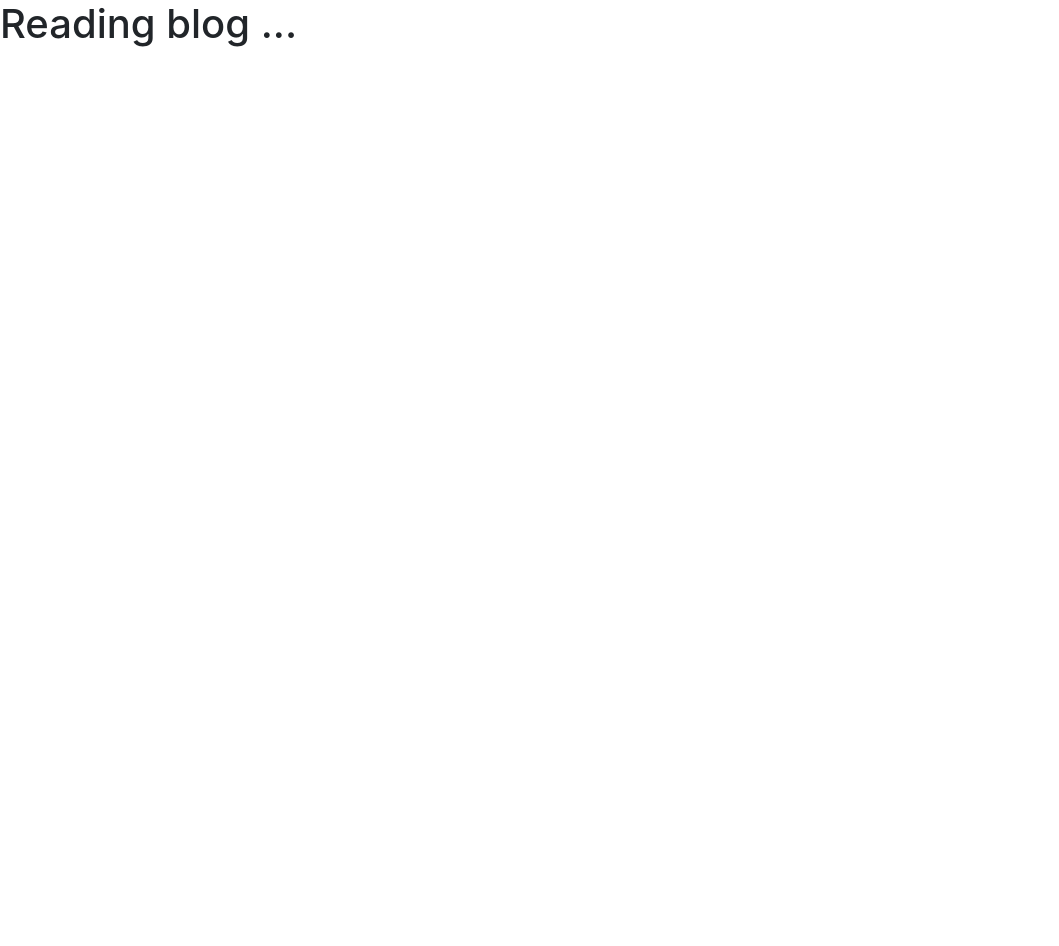
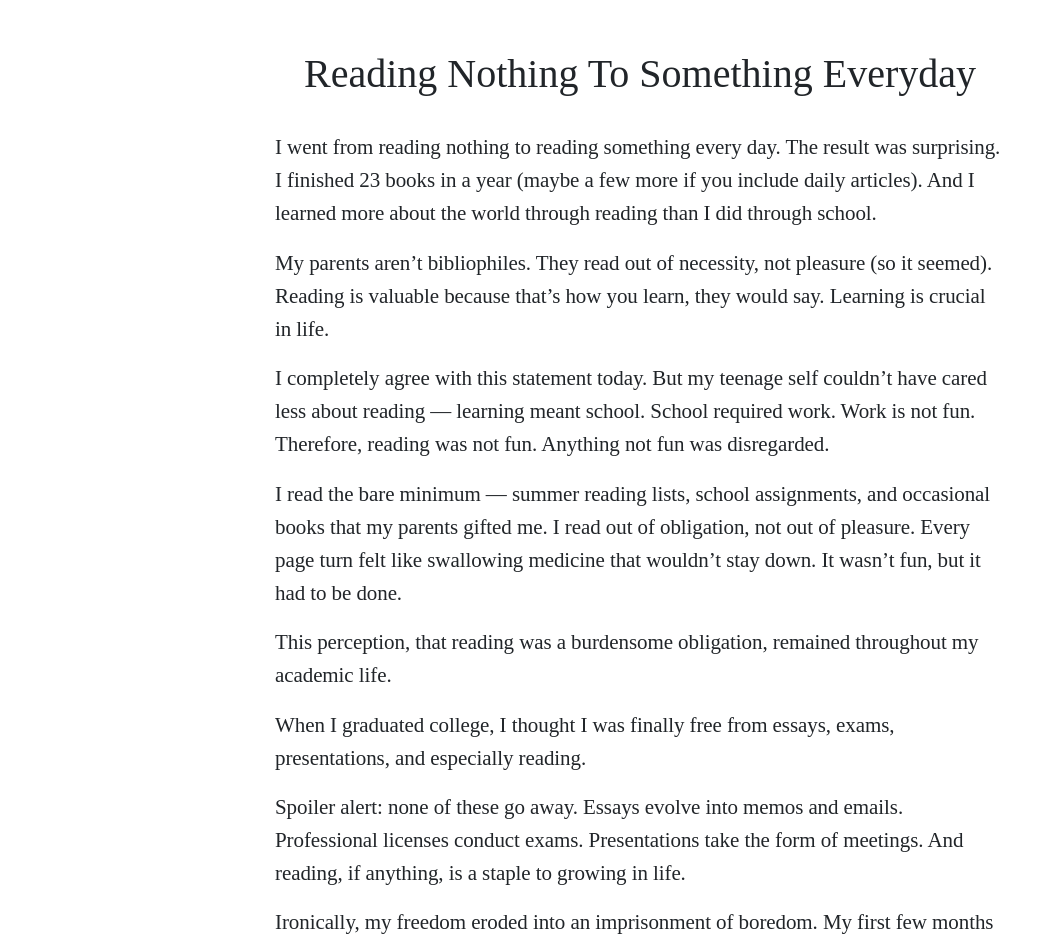
Before and after one commit to Gaiish/Sis-Blog, a Next.js app: page /read in a window 1280 px wide. Shown: the top 946 px of the page, without its empty margins (0-1059 px from the left). Before the commit the page ends 800 px from the top, so only its background shows below. Built offline with nearby package versions, Linux system fonts and the light colour scheme.

Commit message:
add read page

```diff
--- a/components/blogItem.js
+++ b/components/blogItem.js
@@ -5,7 +5,7 @@ function BlogItem({ title, image, extrait, createdAt }) {
   return (
     <Col md={{ span: "5", offset: 1 }} sm="12">
       <div className="blog-item">
-        <Link href="#">
+        <Link href="/read">
           <a>
             <h4>{title}</h4>
             <p className="text-muted">{extrait}</p>
--- a/components/nothing.js
+++ b/components/nothing.js
@@ -20,7 +20,7 @@ function Nothing() {
           .nothing h1 {
             text-align: center;
             margin-top: 50px;
-            font-size: 150px;
+            font-size: 140px;
           }
         `}
       </style>
--- a/pages/index.js
+++ b/pages/index.js
@@ -60,8 +60,9 @@ function App() {
 // const blogs = null;
 const blogs = [
   {
-    title: "How to implement dark mode in React Native",
-    extrait: "Are you ready to join the dark side?⚫️",
+    title: "Reading Nothing To Something Everyday",
+    extrait:
+      "I went from reading nothing to reading something every day. The result was surprising.",
     image: null,
     createdAt: "Jun 18"
   },
--- a/pages/read.js
+++ b/pages/read.js
@@ -1,10 +1,87 @@
-// // TODO: read blog page
+// TODO: read blog page
+// title of blog en grand
+// display blog content
+
+import { Container, Row, Col } from "react-bootstrap";
 
 function Read() {
   return (
-    <div>
-      <h1>Reading blog ...</h1>
-    </div>
+    <Container>
+      <div className="blog-title">
+        <h1>Reading Nothing To Something Everyday</h1>
+      </div>
+
+      {/* blog content */}
+      <Row>
+        <Col xs={{ span: 10, offset: 1 }} md={{ span: 8, offset: 2 }}>
+          <p>
+            I went from reading nothing to reading something every day. The
+            result was surprising. I finished 23 books in a year (maybe a few
+            more if you include daily articles). And I learned more about the
+            world through reading than I did through school.
+          </p>
+          <p>
+            My parents aren’t bibliophiles. They read out of necessity, not
+            pleasure (so it seemed). Reading is valuable because that’s how you
+            learn, they would say. Learning is crucial in life.
+          </p>
+          <p>
+            I completely agree with this statement today. But my teenage self
+            couldn’t have cared less about reading — learning meant school.
+            School required work. Work is not fun. Therefore, reading was not
+            fun. Anything not fun was disregarded.
+          </p>
+          <p>
+            I read the bare minimum — summer reading lists, school assignments,
+            and occasional books that my parents gifted me. I read out of
+            obligation, not out of pleasure. Every page turn felt like
+            swallowing medicine that wouldn’t stay down. It wasn’t fun, but it
+            had to be done.
+          </p>
+          <p>
+            This perception, that reading was a burdensome obligation, remained
+            throughout my academic life.
+          </p>
+          <p>
+            When I graduated college, I thought I was finally free from essays,
+            exams, presentations, and especially reading.
+          </p>
+          <p>
+            Spoiler alert: none of these go away. Essays evolve into memos and
+            emails. Professional licenses conduct exams. Presentations take the
+            form of meetings. And reading, if anything, is a staple to growing
+            in life.
+          </p>
+          <p>
+            Ironically, my freedom eroded into an imprisonment of boredom. My
+            first few months of work kept me occupied. But the pace of learning
+            at my job was far less than what I experienced in college. Plus, I
+            could only handle so much YouTube, Netflix, and Reddit.
+          </p>
+        </Col>
+      </Row>
+
+      <style jsx>
+        {`
+          .blog-title {
+            display: flex;
+            justify-content: center;
+            margin: 50px 0 25px 0;
+          }
+          .blog-title h1 {
+            font-weight: 400;
+            font-family: "Times New Roman", serif;
+          }
+          p {
+            font-size: 21px;
+            font-weight: 400;
+            line-height: 1.58;
+            letter-spacing: -0.004em;
+            font-family: "Times New Roman", serif;
+          }
+        `}
+      </style>
+    </Container>
   );
 }
 
```
